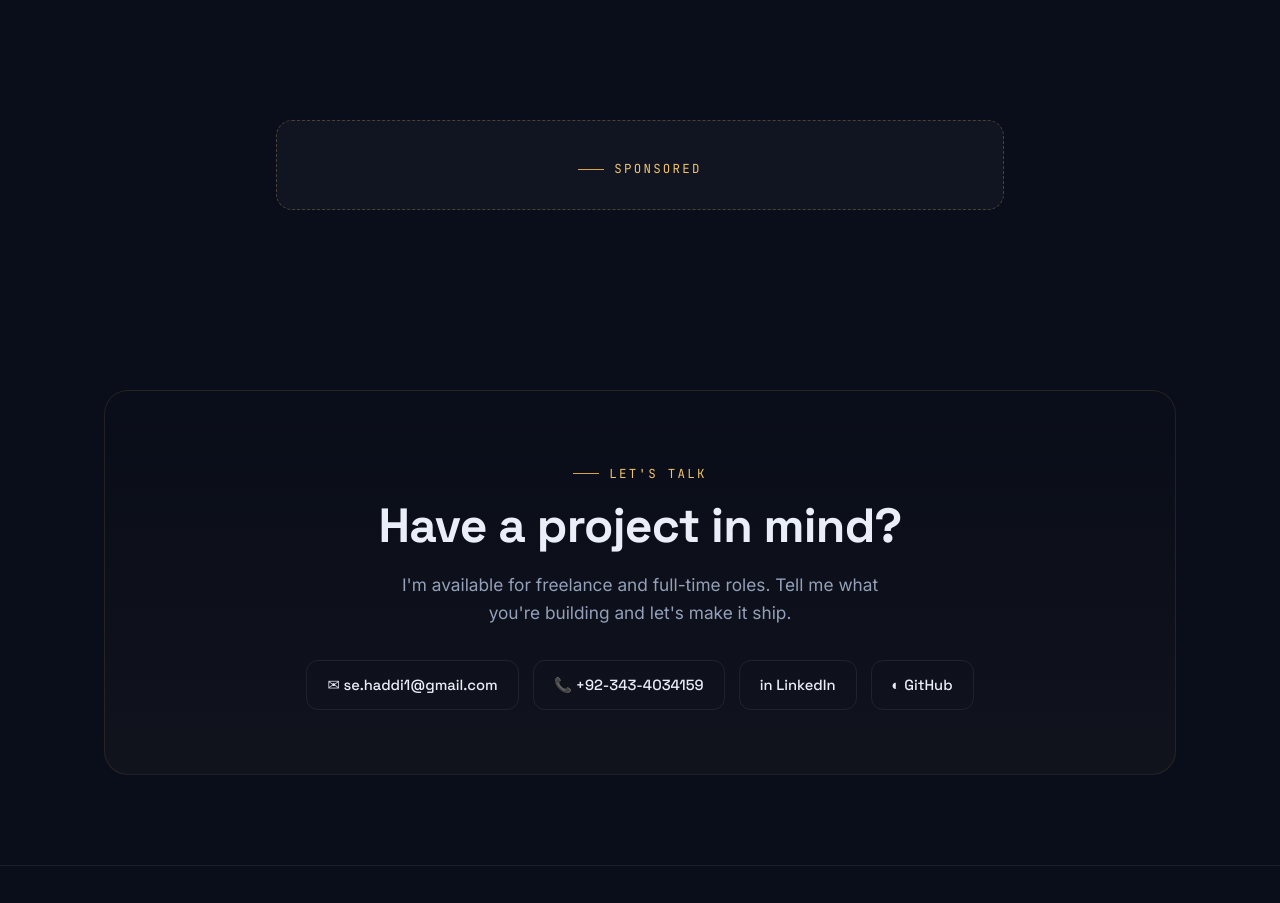
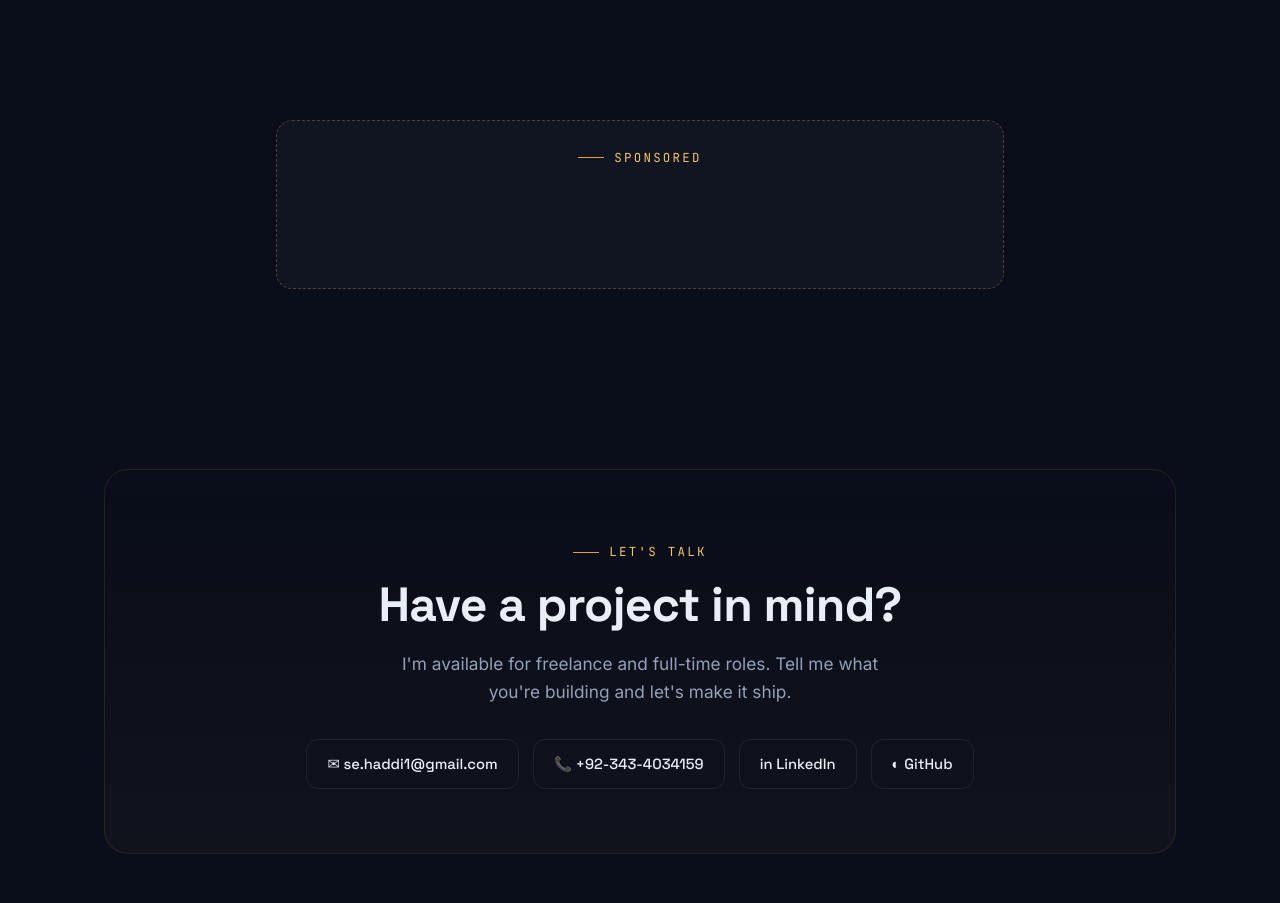
Before and after one commit to mhaddi12/mhaddi12, a Next.js app: page / in a window 1280 px wide. Shown: the part 5020-5923 px from the top of the page. Built offline with nearby package versions, Linux system fonts and the light colour scheme.

Commit message:
correct the ads slot

```diff
--- a/app/globals.css
+++ b/app/globals.css
@@ -214,9 +214,8 @@ section { padding: 90px 0; }
   margin: 12px auto 0; max-width: 728px; min-height: 90px;
   border: 1px dashed rgba(240,195,107,0.25); border-radius: var(--radius);
   background: rgba(255,255,255,0.03); padding: 18px;
-  display: flex; align-items: center; justify-content: center; text-align: center; color: var(--muted);
+  display: block; text-align: center; color: var(--muted);
 }
-.ad-slot small { display: block; margin-top: 8px; color: var(--muted-2); }
 
 /* projects */
 .proj-grid { display: grid; grid-template-columns: repeat(auto-fill, minmax(330px, 1fr)); gap: 22px; }
--- a/components/sections/AdSlot.tsx
+++ b/components/sections/AdSlot.tsx
@@ -14,11 +14,10 @@ export default function AdSlot() {
     <section id="ads">
       <div className="wrap">
         <div className="ad-slot">
-          <div>
-            <span className="eyebrow">Sponsored</span>
+          <span className="eyebrow" style={{ marginBottom: '12px' }}>Sponsored</span>
           <ins
             className="adsbygoogle"
-              style={{ display: 'block' }}
+            style={{ display: 'block', width: '100%', minHeight: '90px' }}
             data-ad-client={siteConfig.adsenseId}
             data-ad-slot={siteConfig.adsenseSlot}
             data-ad-format="auto"
@@ -26,7 +25,6 @@ export default function AdSlot() {
           />
         </div>
       </div>
-      </div>
     </section>
   );
 }
```
Lines whose indentation alone changed are shown as unchanged.
